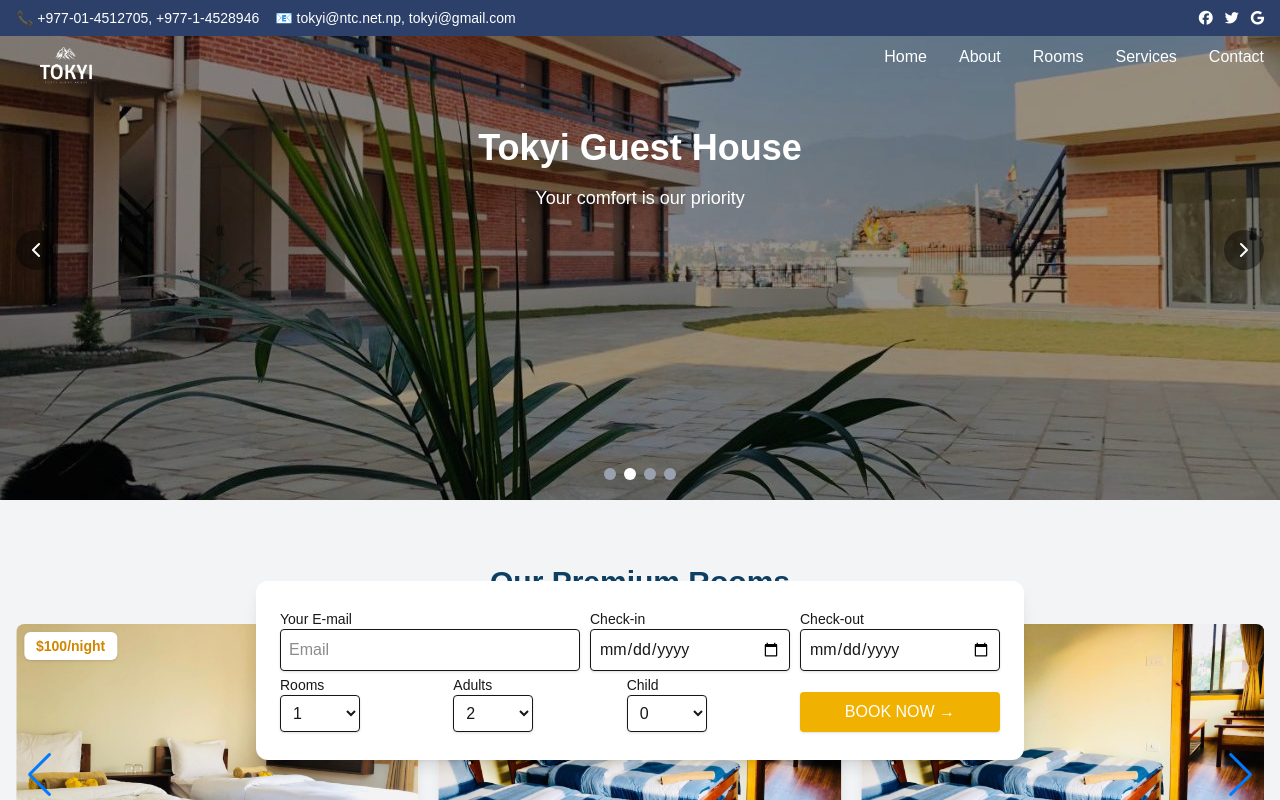
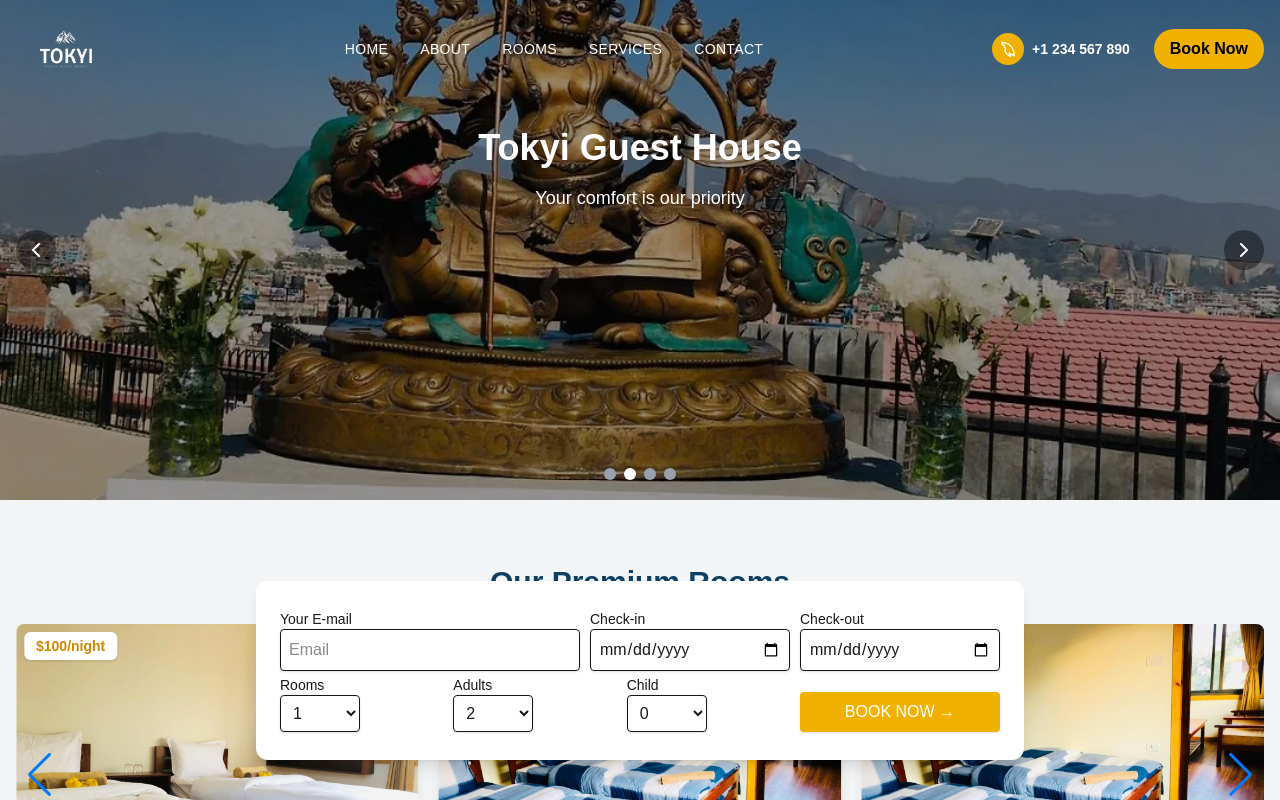
Before and after one commit to VikramPujara/tokyi-guest-house, a Next.js app: page / in a window 1280 px wide. Shown: the top 800 px of the page. Built offline with nearby package versions, Linux system fonts and the light colour scheme.

Commit message:
header page change

```diff
--- a/src/app/components/Footer.tsx
+++ b/src/app/components/Footer.tsx
@@ -1,6 +1,6 @@
 const Footer = () => {
   return (
-    <footer className="bg-gray-900 text-white py-8 px-4 text-center">
+    <footer className="bg-[#1b1b1b] py-2 shadow-md text-white py-8 px-4 text-center">
       <p>&copy; 2025 Tokyi Guest House. All rights reserved.</p>
       <div className="mt-4 space-x-4">
         <a href="#privacy" className="hover:underline">
--- a/src/app/components/Header.tsx
+++ b/src/app/components/Header.tsx
@@ -1,61 +1,199 @@
+// "use client";
+// import { useEffect, useState } from "react";
+// import Link from "next/link";
+// import { Menu, X } from "lucide-react";
+// import Image from "next/image";
+// import TopHeader from "./TopHeader";
+
+// export default function Header() {
+//   const [mobileOpen, setMobileOpen] = useState(false);
+//   const [scrolled, setScrolled] = useState(false);
+
+//   useEffect(() => {
+//     const handleScroll = () => {
+//       setScrolled(window.scrollY > 50);
+//     };
+
+//     window.addEventListener("scroll", handleScroll);
+//     return () => window.removeEventListener("scroll", handleScroll);
+//   }, []);
+
+//   const toggleMenu = () => setMobileOpen(!mobileOpen);
+
+//   return (
+//     <>
+//       <header
+//         className={`fixed top-0 left-0 w-full z-50 transition-all duration-300 ${
+//           scrolled ? "bg-[#1b1b1b] py-2 shadow-md" : "bg-transparent py-4"
+//         }`}
+//       >
+//         <TopHeader />
+//         <div className="max-w-7xl mx-auto px-4 flex justify-between items-center transition-all duration-300">
+//           {/* Logo */}
+//           <Link href="/Home" className="text-2xl font-bold text-white">
+//             <Image
+//               src="/logo2-removebg-preview.png"
+//               alt="Tokyi Guest House Logo"
+//               width={100}
+//               height={100}
+//               className={`${
+//                 scrolled ? "w-[70px]" : "w-[100px]"
+//               } transition-all duration-300 mt-4`}
+//             />
+//             {/* <span className="text-xl font-bold text-white">HotelEase</span> */}
+//           </Link>
+
+//           {/* Desktop Menu */}
+//           <nav className="hidden md:flex items-center space-x-4 text-white">
+//             <Link href="/" className="hover:text-yellow-300">
+//               Home
+//             </Link>
+//             <Link href="/about" className="hover:text-yellow-300">
+//               About
+//             </Link>
+
+//             {/* Dropdown Menu */}
+//             <div className="relative group">
+//               <button className="hover:text-yellow-300">Rooms</button>
+//               <div className="absolute left-0 mt-2 hidden group-hover:block bg-white text-gray-800 shadow-lg rounded-md overflow-hidden z-20 min-w-[160px]">
+//                 <Link
+//                   href="/rooms/luxury"
+//                   className="block px-4 py-2 hover:bg-gray-100"
+//                 >
+//                   Luxury Rooms
+//                 </Link>
+//                 <Link
+//                   href="/rooms/deluxe"
+//                   className="block px-4 py-2 hover:bg-gray-100"
+//                 >
+//                   Deluxe Rooms
+//                 </Link>
+//                 <Link
+//                   href="/rooms/family"
+//                   className="block px-4 py-2 hover:bg-gray-100"
+//                 >
+//                   Family Suites
+//                 </Link>
+//               </div>
+//             </div>
+
+//             <Link href="/services" className="hover:text-yellow-300">
+//               Services
+//             </Link>
+//             <Link href="/contact" className="hover:text-yellow-300">
+//               Contact
+//             </Link>
+//           </nav>
+
+//           {/* Mobile Toggle */}
+//           <button onClick={toggleMenu} className="md:hidden text-white">
+//             {mobileOpen ? <X size={24} /> : <Menu size={24} />}
+//           </button>
+//         </div>
+
+//         {/* Mobile Menu */}
+//         {mobileOpen && (
+//           <div className="md:hidden bg-[#0e3f63] text-white border-t border-white/20">
+//             <Link href="/" className="block px-4 py-2 hover:bg-[#174a6e]">
+//               Home
+//             </Link>
+//             <Link href="/about" className="block px-4 py-2 hover:bg-[#174a6e]">
+//               About
+//             </Link>
+
+//             <div className="border-t px-4 py-2">
+//               <p className="font-semibold">Rooms</p>
+//               <Link
+//                 href="/rooms/luxury"
+//                 className="block px-4 py-1 text-sm hover:text-yellow-300"
+//               >
+//                 Luxury Rooms
+//               </Link>
+//               <Link
+//                 href="/rooms/deluxe"
+//                 className="block px-4 py-1 text-sm hover:text-yellow-300"
+//               >
+//                 Deluxe Rooms
+//               </Link>
+//               <Link
+//                 href="/rooms/family"
+//                 className="block px-4 py-1 text-sm hover:text-yellow-300"
+//               >
+//                 Family Suites
+//               </Link>
+//             </div>
+
+//             <Link
+//               href="/services"
+//               className="block px-4 py-2 hover:bg-[#174a6e]"
+//             >
+//               Services
+//             </Link>
+//             <Link
+//               href="/contact"
+//               className="block px-4 py-2 hover:bg-[#174a6e]"
+//             >
+//               Contact
+//             </Link>
+//           </div>
+//         )}
+//       </header>
+//     </>
+//   );
+// }
+
 "use client";
-import { useEffect, useState } from "react";
+import React, { useState, useEffect } from "react";
 import Link from "next/link";
-import { Menu, X } from "lucide-react";
 import Image from "next/image";
-import TopHeader from "./TopHeader";
 
-export default function Header() {
-  const [mobileOpen, setMobileOpen] = useState(false);
+const Header = () => {
   const [scrolled, setScrolled] = useState(false);
+  const [menuOpen, setMenuOpen] = useState(false);
 
   useEffect(() => {
     const handleScroll = () => {
       setScrolled(window.scrollY > 50);
     };
-
     window.addEventListener("scroll", handleScroll);
     return () => window.removeEventListener("scroll", handleScroll);
   }, []);
 
-  const toggleMenu = () => setMobileOpen(!mobileOpen);
+  const handleLinkClick = () => {
+    setMenuOpen(false);
+  };
 
   return (
-    <>
     <header
-        className={`fixed top-0 left-0 bott w-full z-50 transition-all duration-300 ${
-          scrolled
-            ? "bg-[#0e3f63] text-black shadow-md #2C2C2C"
-            : "bg-transparent text-black"
+      className={`fixed top-0 left-0 w-full z-50 transition-all duration-300 ${
+        scrolled ? "bg-[#1b1b1b] shadow-md py-2" : "bg-transparent py-4"
       }`}
     >
-        <TopHeader />
-        <div className="max-w-7xl mx-auto px-4 py-4 flex justify-between items-center">
+      <div className="max-w-7xl mx-auto px-4 flex items-center justify-between">
         {/* Logo */}
-          <Link href="/Home" className="text-2xl font-bold text-white">
+        <Link href="/" onClick={handleLinkClick}>
           <Image
             src="/logo2-removebg-preview.png"
-              alt="Tokyi Guest House Logo"
-              width={100}
-              height={100}
-              className="mt-4"
+            alt="Logo"
+            width={scrolled ? 80 : 100}
+            height={scrolled ? 80 : 100}
+            className="transition-all duration-300"
           />
-            {/* <span className="text-xl font-bold text-white">HotelEase</span> */}
         </Link>
 
-          {/* Desktop Menu */}
-          <nav className="hidden md:flex space-x-8 text-white">
-            <Link href="/" className="hover:text-yellow-300">
+        {/* Desktop Navigation */}
+        <nav className="hidden md:flex space-x-8 text-white font-medium text-sm uppercase tracking-wide items-center">
+          <Link href="/" className="hover:text-yellow-500 transition">
             Home
           </Link>
-            <Link href="/about" className="hover:text-yellow-300">
+          <Link href="/about" className="hover:text-yellow-500 transition">
             About
           </Link>
 
-            {/* Dropdown Menu */}
+          {/* Dropdown */}
           <div className="relative group">
-              <button className="hover:text-yellow-300">Rooms</button>
-              <div className="absolute left-0 mt-2 hidden group-hover:block bg-white text-gray-800 shadow-lg rounded-md overflow-hidden z-20 min-w-[160px]">
+            <button className="hover:text-yellow-500 transition">ROOMS</button>
+            <div className="absolute top-full left-0 mt-2 hidden group-hover:block bg-white text-gray-800 shadow-lg rounded-md overflow-hidden z-20 min-w-[180px]">
               <Link
                 href="/rooms/luxury"
                 className="block px-4 py-2 hover:bg-gray-100"
@@ -77,67 +215,139 @@
             </div>
           </div>
 
-            <Link href="/services" className="hover:text-yellow-300">
-              Services
+          <Link href="/services" className="hover:text-yellow-500 transition">
+            services
           </Link>
-            <Link href="/contact" className="hover:text-yellow-300">
+          <Link href="/contact" className="hover:text-yellow-500 transition">
             Contact
           </Link>
         </nav>
 
-          {/* Mobile Toggle */}
-          <button onClick={toggleMenu} className="md:hidden text-white">
-            {mobileOpen ? <X size={24} /> : <Menu size={24} />}
+        {/* Contact & CTA */}
+        <div className="hidden md:flex items-center space-x-6 text-white">
+          <div className="flex items-center space-x-2">
+            <div className="bg-yellow-500 rounded-full p-2">
+              <svg
+                className="w-4 h-4 text-white"
+                fill="none"
+                stroke="currentColor"
+                strokeWidth={2}
+                viewBox="0 0 24 24"
+              >
+                <path d="M3 5h2l3.5 7-1.5 2.5a17.928 17.928 0 008.5 8.5L14 18.5 21 22v-2c0-9.94-8.06-18-18-18z" />
+              </svg>
+            </div>
+            <span className="text-sm font-semibold">+1 234 567 890</span>
+          </div>
+
+          <Link
+            href="/booking"
+            className="bg-yellow-500 text-black font-semibold px-4 py-2 rounded-full hover:bg-yellow-400 transition"
+          >
+            Book Now
+          </Link>
+        </div>
+
+        {/* Mobile Menu Button */}
+        <button
+          className="md:hidden text-white"
+          onClick={() => setMenuOpen(!menuOpen)}
+        >
+          <svg
+            className="w-6 h-6"
+            fill="none"
+            stroke="currentColor"
+            strokeWidth={2}
+            viewBox="0 0 24 24"
+          >
+            {menuOpen ? (
+              <path
+                strokeLinecap="round"
+                strokeLinejoin="round"
+                d="M6 18L18 6M6 6l12 12"
+              />
+            ) : (
+              <path
+                strokeLinecap="round"
+                strokeLinejoin="round"
+                d="M4 6h16M4 12h16M4 18h16"
+              />
+            )}
+          </svg>
         </button>
       </div>
 
       {/* Mobile Menu */}
-        {mobileOpen && (
-          <div className="md:hidden bg-[#0e3f63] text-white border-t border-white/20">
-            <Link href="/" className="block px-4 py-2 hover:bg-[#174a6e]">
+      {menuOpen && (
+        <div className="md:hidden bg-[#1b1b1b] text-white py-4 px-4 space-y-3">
+          <Link
+            href="/"
+            onClick={handleLinkClick}
+            className="block hover:text-yellow-400"
+          >
             Home
           </Link>
-            <Link href="/about" className="block px-4 py-2 hover:bg-[#174a6e]">
+          <Link
+            href="/about"
+            onClick={handleLinkClick}
+            className="block hover:text-yellow-400"
+          >
             About
           </Link>
 
-            <div className="border-t px-4 py-2">
-              <p className="font-semibold">Rooms</p>
+          {/* Mobile Dropdown */}
+          <div>
+            <div className="font-semibold">Rooms</div>
+            <div className="ml-4 mt-2 space-y-1 text-sm">
               <Link
                 href="/rooms/luxury"
-                className="block px-4 py-1 text-sm hover:text-yellow-300"
+                onClick={handleLinkClick}
+                className="block hover:text-yellow-400"
               >
                 Luxury Rooms
               </Link>
               <Link
                 href="/rooms/deluxe"
-                className="block px-4 py-1 text-sm hover:text-yellow-300"
+                onClick={handleLinkClick}
+                className="block hover:text-yellow-400"
               >
                 Deluxe Rooms
               </Link>
               <Link
                 href="/rooms/family"
-                className="block px-4 py-1 text-sm hover:text-yellow-300"
+                onClick={handleLinkClick}
+                className="block hover:text-yellow-400"
               >
                 Family Suites
               </Link>
             </div>
+          </div>
 
           <Link
             href="/services"
-              className="block px-4 py-2 hover:bg-[#174a6e]"
+            onClick={handleLinkClick}
+            className="block hover:text-yellow-400"
           >
             Services
           </Link>
           <Link
             href="/contact"
-              className="block px-4 py-2 hover:bg-[#174a6e]"
+            onClick={handleLinkClick}
+            className="block hover:text-yellow-400"
           >
             Contact
+          </Link>
+          <Link
+            href="/contact"
+            onClick={handleLinkClick}
+            className="block bg-yellow-500 text-black text-center rounded-full py-2 mt-3 font-semibold"
+          >
+            Book Now
           </Link>
         </div>
       )}
     </header>
-    </>
   );
-}
+};
+
+export default Header;
--- a/src/app/components/HeroSection.tsx
+++ b/src/app/components/HeroSection.tsx
@@ -5,9 +5,9 @@
 
 const images = [
   "/img-tokyi-guest-house-kathmandu-12.jpg",
-  "/img-tokyi-guest-house-kathmandu-18.jpg",
+  "/img-tokyi-guest-house-kathmandu-25.webp",
   "/img-tokyi-guest-house-kathmandu-19.jpg",
-  "/img-tokyi-guest-house-kathmandu-23.jpg",
+  "/img-tokyi-guest-house-kathmandu-26.webp",
 ];
 
 const HeroSection = () => {
--- a/src/app/contact/page.tsx
+++ b/src/app/contact/page.tsx
@@ -6,7 +6,7 @@
   return (
     <>
       <BannerSection
-        backgroundImage="/img-tokyi-guest-house-kathmandu-12.jpg"
+        backgroundImage="/img-tokyi-guest-house-kathmandu-25.webp"
         subTitle="GET IN TOUCH"
         title="Contact Us"
       />
--- a/src/app/page.tsx
+++ b/src/app/page.tsx
@@ -24,7 +24,10 @@
           We provide premium services with deluxe rooms, sea views, and gourmet
           dining.
         </p>
-        <div className="grid grid-cols-1 sm:grid-cols-3 gap-6">
+        <div
+          className="grid grid-cols-1 sm:grid-cols-3 gap-6"
+          style={{ backgroundColor: "#f8f9fa" }}
+        >
           <div className="p-4 shadow rounded bg-white">
             <h4 className="font-bold">Luxury Rooms</h4>
             <p>Enjoy your stay in comfort and elegance.</p>
```
Also changed, not shown: public/img-tokyi-guest-house-kathmandu-25.webp (added), public/img-tokyi-guest-house-kathmandu-26.webp (added). Lines whose indentation alone changed are shown as unchanged.
